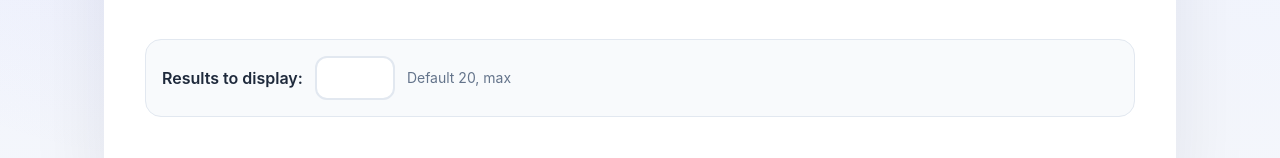
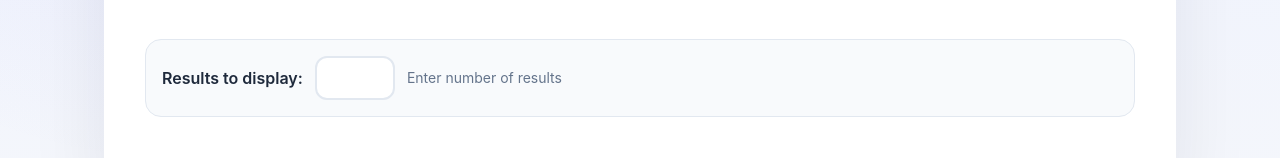
Before and after one commit to Shivgit42/url-fetch-llm, a React (Vite) app in the folder frontend/: page /search in a window 1280 px wide. Shown: the part 554-712 px from the top of the page. Built offline with nearby package versions, Linux system fonts and the light colour scheme; no server answers.

Commit message:
Refactor ResultCountControl component to remove maxResults prop and update result display messaging. Simplify the input handling and enhance user instructions for entering the number of results.

```diff
--- a/frontend/src/modules/search/components/ResultCountControl.tsx
+++ b/frontend/src/modules/search/components/ResultCountControl.tsx
@@ -1,17 +1,15 @@
 interface ResultCountControlProps {
   value: string;
   onChange: (value: string) => void;
-  maxResults: number;
 }
 
-function ResultCountControl({
-  value,
-  onChange,
-  maxResults,
-}: ResultCountControlProps) {
+function ResultCountControl({ value, onChange }: ResultCountControlProps) {
   return (
     <div className="flex items-center gap-3 flex-wrap mt-4 p-4 bg-slate-50 rounded-2xl border border-slate-200">
-      <label htmlFor="result-count-input" className="font-semibold text-slate-800">
+      <label
+        htmlFor="result-count-input"
+        className="font-semibold text-slate-800"
+      >
         Results to display:
       </label>
       <input
@@ -23,7 +21,7 @@ function ResultCountControl({
         onChange={(e) => onChange(e.target.value)}
         className="w-20 px-3 py-2 border-2 border-slate-200 rounded-xl bg-white text-slate-900 focus:outline-none focus:ring-2 focus:ring-sky-400 focus:border-transparent font-semibold text-center"
       />
-      <span className="text-sm text-slate-500">Default 20, max {maxResults}</span>
+      <span className="text-sm text-slate-500">Enter number of results</span>
     </div>
   );
 }
```
